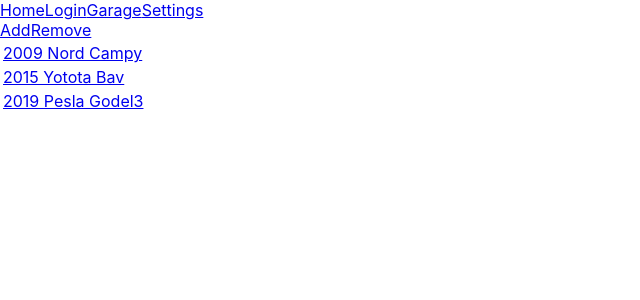
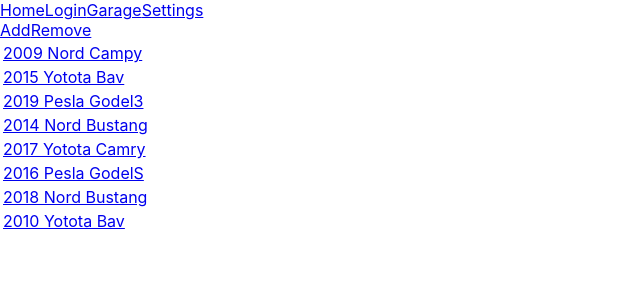
Before and after one commit to dheffer/DrivelineApp, a React (Create React App) app in the folder frontend/: page /garage in a window 1280 px wide. Shown: the top 300 px of the page, without its empty margins (0-640 px from the left). Built offline with nearby package versions, Linux system fonts and the light colour scheme.

Commit message:
Modified garage info routes to contain dynamic data. Enabled Garage to dynamically display vehicles. Added parameter parsing into VehicleInfo.js and VehicleHistory.js

```diff
--- a/frontend/src/pages/Garage.js
+++ b/frontend/src/pages/Garage.js
@@ -5,7 +5,8 @@ import VehicleInfo from "./VehicleInfo";
 
 function Garage() {
     // TODO: REPLACE WITH REAL VALUES, THESE ARE USED AS TEST VALUES
-    const cars = ["2009 Nord Campy", "2015 Yotota Bav", "2019 Pesla Godel3"]
+    const cars = ["2009 Nord Campy", "2015 Yotota Bav", "2019 Pesla Godel3", "2014 Nord Bustang",
+     "2017 Yotota Camry", "2016 Pesla GodelS", "2018 Nord Bustang", "2010 Yotota Bav"]
   return (
       <div>
           <AddRemoveNavbar/>
```
